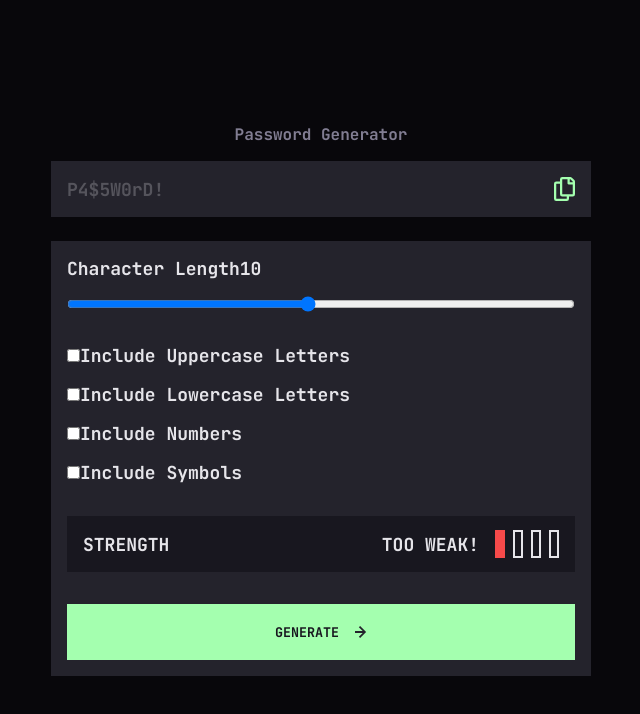
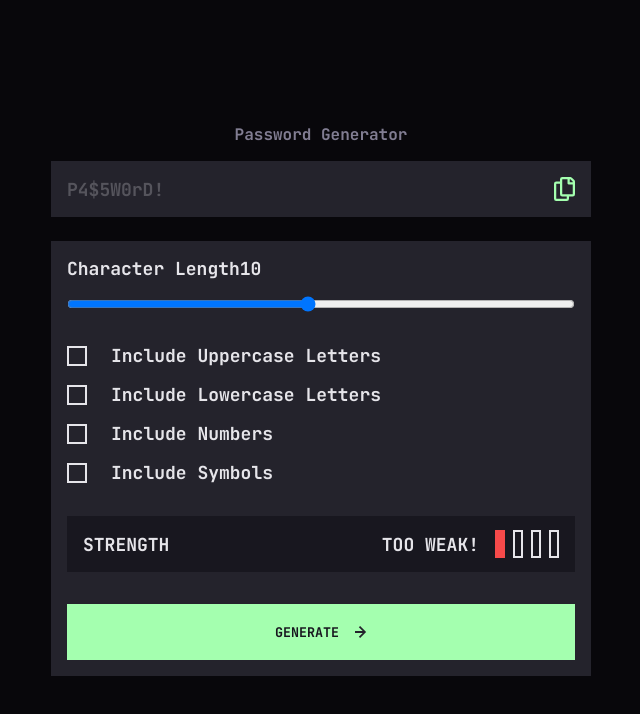
Before and after one commit to ryanbradley-webdev/password-generator, a React (Vite) app: page / in a window 1280 px wide. Shown: the top 714 px of the page, without its empty margins (319-959 px from the left). Built offline with nearby package versions, Linux system fonts and the light colour scheme.

Commit message:
Add styling to options checkboxes.

```diff
--- a/src/components/form/Form.tsx
+++ b/src/components/form/Form.tsx
@@ -64,7 +64,9 @@ export default function Form({
 
             </fieldset>
 
-            <fieldset>
+            <fieldset
+                className={styles.options}
+            >
 
                 <label htmlFor="upper">
 
--- a/src/components/form/form.module.css
+++ b/src/components/form/form.module.css
@@ -14,3 +14,30 @@
     row-gap: 16px;
     border: none;
 }
+
+.options label {
+    position: relative;
+    display: flex;
+    align-items: center;
+    gap: 24px;
+}
+
+.options input {
+    appearance: none;
+    width: 20px;
+    height: 20px;
+    background-color: transparent;
+    border: 2px solid var(--clr-white);
+}
+
+.options input:checked {
+    background-color: var(--clr-teal);
+    border: none;
+}
+
+.options label:has(input:checked)::after {
+    content: url('../../assets/icon-check.svg');
+    position: absolute;
+    left: 3px;
+    top: 2px;
+}
```
Also changed, not shown: src/assets/icon-check.svg (added).
